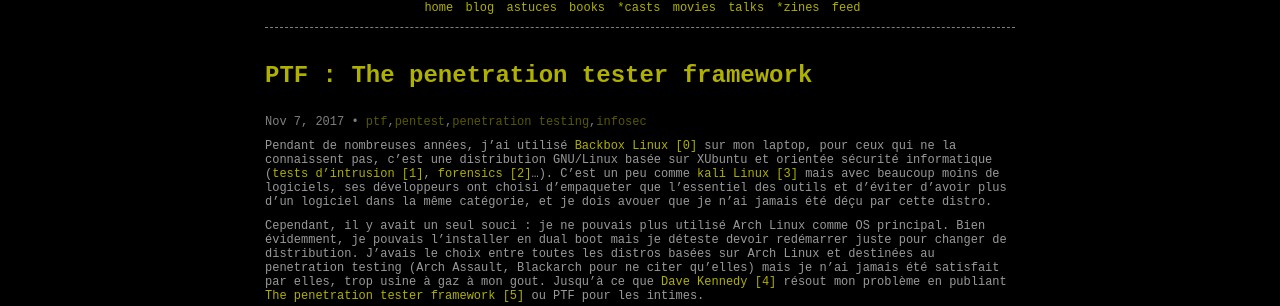
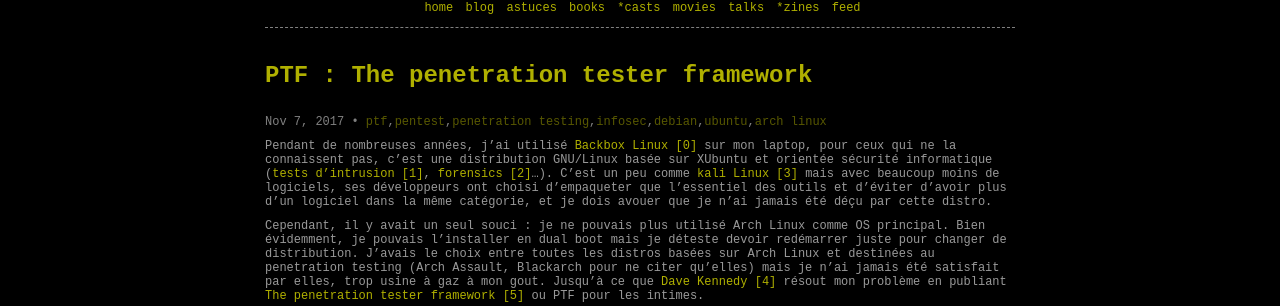
Before and after one commit to crowd42/crowd42.xyz, a Jekyll site: the page built from _posts/2017/2017-11-07-ptf.md, in a window 1280 px wide and 900 px high. Shown: the part 202-508 px from the top of the window. Built offline with Jekyll 4.4.1, drawn with Linux system fonts in a browser that asks for light colours; comment, search, counter and statistics services are not loaded.

Commit message:
new post

```diff
--- a/_posts/2017/2017-11-07-ptf.md
+++ b/_posts/2017/2017-11-07-ptf.md
@@ -9,6 +9,9 @@
     - pentest
     - penetration testing
     - infosec
+    - debian
+    - ubuntu
+    - arch linux
 ---
 
 Pendant de nombreuses années, j'ai utilisé [Backbox Linux \[0\]][0] sur mon laptop, pour ceux qui ne la connaissent pas, c'est une distribution GNU/Linux basée sur XUbuntu et orientée sécurité informatique ([tests d'intrusion \[1\]][1],  [forensics \[2\]][2]...). C'est un peu comme [kali Linux \[3\]][3] mais avec beaucoup moins de logiciels, ses développeurs ont choisi d'empaqueter que l'essentiel des outils et d'éviter d'avoir plus d'un logiciel dans la même catégorie, et je dois avouer que je n'ai jamais été déçu par cette distro.
```
